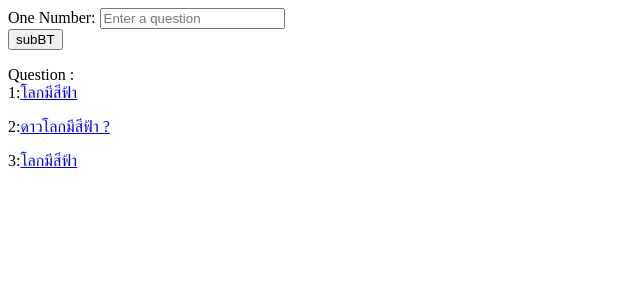
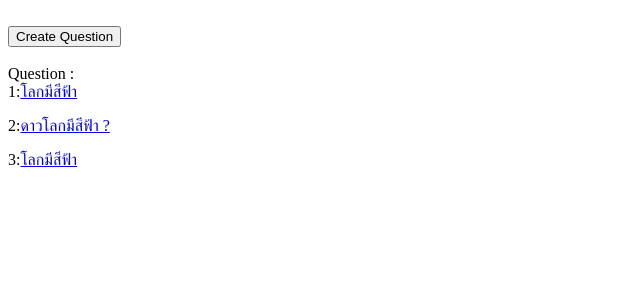
Before and after one commit to Kittayanun/test29, a Django app: page / in a window 1280 px wide. Shown: the top 300 px of the page, without its empty margins (0-640 px from the left). Run offline with Django 3.2, Linux system fonts and the light colour scheme; data comes from the database, SQL or seed files in the repository; both versions use the stored data as it was after the commit.

Commit message:
modify template by add template name create for It is a page for question creation.

```diff
--- a/quiz/models.py
+++ b/quiz/models.py
@@ -3,6 +3,7 @@ from django.db import models
 # Create your models here.
 class Topic(models.Model):
     post_text = models.TextField(default='')
+    ans = models.TextField(default='')
 
 class Choice(models.Model):
     topic = models.ForeignKey(Topic, on_delete=models.CASCADE)
--- a/quiz/templates/home.html
+++ b/quiz/templates/home.html
@@ -1,14 +1,14 @@
 <html>
-    <title>Vote</title>
+    <title>Question</title>
+
     <body>
-        <form method="POST" >
-             One Number: <input name="name_quiz" id="id_quiz" placeholder="Enter a question"/>
         </br>
-        <input type="submit" name="sub_bt" value="subBT"/>
-        {% csrf_token %}
-        </form>
+        <input type="button" name="create_question" onclick="window.location.href='/create/'"
+        value="Create Question">
+        </br>
+        </br>
 
-        Question :
+        Question :</br>
         {% for item in question %}
             <form method="POST" action="{{ item.id }}/">
             {{forloop.counter}}:<a href="{{ item.id }}/">{{ item.post_text }}</a>
--- a/quiz/views.py
+++ b/quiz/views.py
@@ -3,12 +3,17 @@ from quiz.models import Topic, Choice
 
 # Create your views here.
 def home_page(request):
-    if request.method == 'POST':
-        Topic.objects.create(post_text=request.POST['name_quiz'])
-        return redirect('/')
     question = Topic.objects.all()
     return render(request, 'home.html', {'question': question})
     #return render(request, 'home.html')
+
+#create question
+def create_quiz(request):
+    if request.method == 'POST':
+        Topic.objects.create(post_text=request.POST['name_quiz'],
+            ans=request.POST['choice'])
+        return redirect('/')
+    return render(request, 'create.html')
 
 def detail(request, question__id):
     question = Topic.objects.get(id=question__id)
--- a/test29/urls.py
+++ b/test29/urls.py
@@ -20,6 +20,7 @@ from quiz import views
 urlpatterns = [
     path('admin/', admin.site.urls),
     path('',views.home_page, name="homepage"),
+    path('create/', views.create_quiz, name="create_quiz"),
     path('<int:question_id>/',views.detail, name="detail"),
     path('<int:question_id>/results',views.results, name="resultes"),
     path('<int:question_id>/vote/',views.vote, name="vote"),
```
Also changed, not shown: quiz/templates/create.html (added, +17 -0 lines), db.sqlite3, quiz/migrations/0002_topic_ans.py (added), 2 other files.
